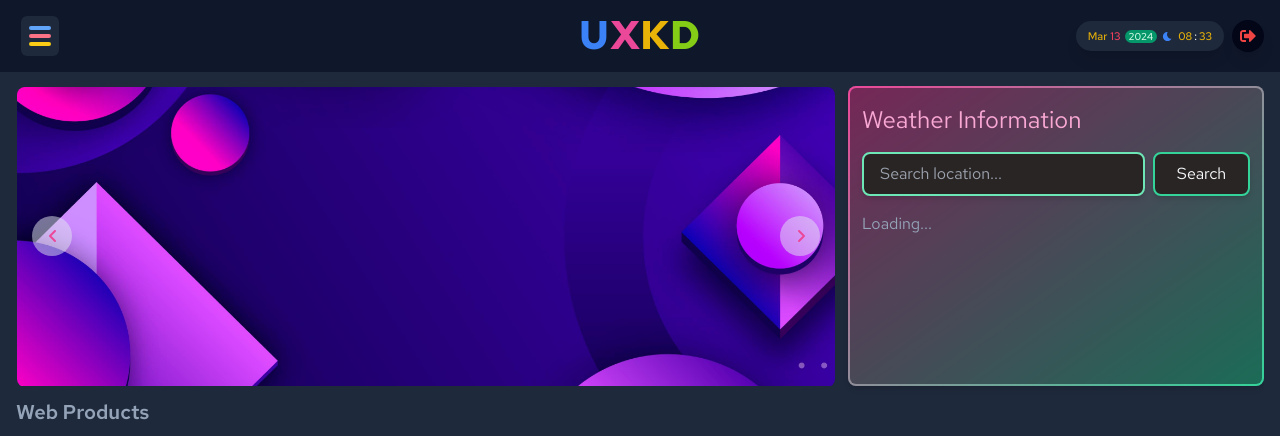
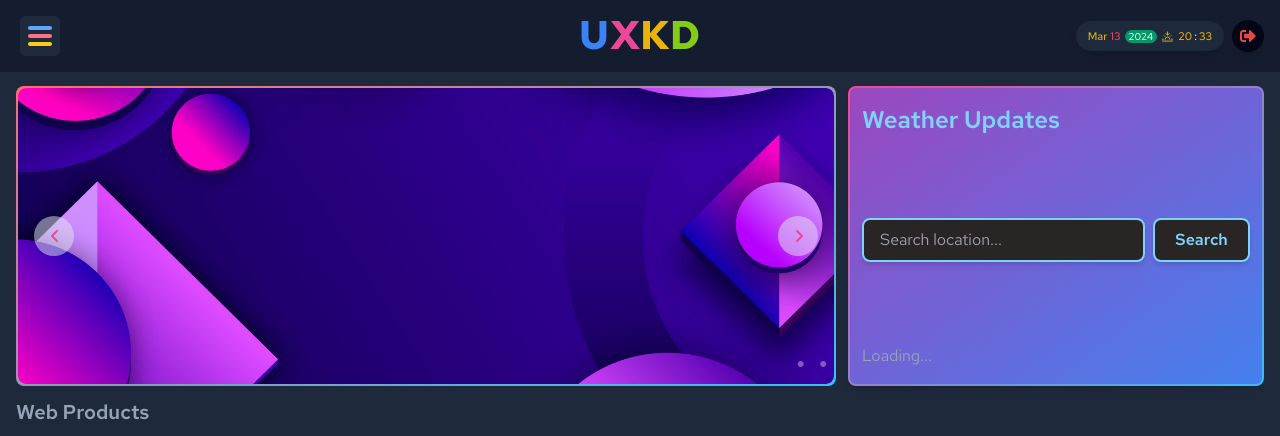
Before and after one commit to ux-krish/kdshop, a React (Create React App) app: page / in a window 1280 px wide. Shown: the top 436 px of the page. Built offline with nearby package versions, Linux system fonts and the light colour scheme; no server answers; sample sign-in values are in the browser's storage.

Commit message:
new changes v4

```diff
--- a/src/components/common/Carousel.js
+++ b/src/components/common/Carousel.js
@@ -29,11 +29,12 @@ const Carousel = () => {
   }, [currentIndex]);
 
   return (
-    <div className="relative min-w-[100%] h-[100%] overflow-hidden ">
+    <div className='relative min-w-[100%] h-[100%] bg-gradient-to-br from-red-400 to-sky-400 p-[2px] rounded-lg'>
+      <div className="relative min-w-[100%] h-[100%] overflow-hidden  rounded-lg">
       {slidesData.map((slide, index) => (
         <div
           key={slide.id}
-          className={`absolute overflow-hidden inset-[1px] max-w-full h-full transition-opacity duration-500 ease-in-out rounded-lg ${
+          className={`absolute overflow-hidden inset-0 max-w-full h-full transition-opacity duration-500 ease-in-out rounded-lg ${
             index === currentIndex ? 'opacity-100' : 'opacity-0'
           }`}
         >
@@ -53,6 +54,7 @@ const Carousel = () => {
         <svg width={10} xmlns="http://www.w3.org/2000/svg" viewBox="0 0 320 512"><path d="M278.6 233.4c12.5 12.5 12.5 32.8 0 45.3l-160 160c-12.5 12.5-32.8 12.5-45.3 0s-12.5-32.8 0-45.3L210.7 256 73.4 118.6c-12.5-12.5-12.5-32.8 0-45.3s32.8-12.5 45.3 0l160 160z" fill="#ec4899"/></svg>
       </button>
     </div>
+    </div>
   );
 };
 
--- a/src/components/common/DateTimeBadge.js
+++ b/src/components/common/DateTimeBadge.js
@@ -1,6 +1,7 @@
 import React, { useState, useEffect } from 'react';
 import { IoSunnyOutline } from "react-icons/io5";
-import { MdBedtime } from "react-icons/md";
+import { FaDove } from "react-icons/fa";
+import { FiSunrise, FiSunset } from "react-icons/fi"; // Using icons from react-icons/fi
 
 const DateTimeBadge = () => {
   const [currentDateTime, setCurrentDateTime] = useState(new Date());
@@ -13,31 +14,34 @@ const DateTimeBadge = () => {
     return () => clearInterval(interval);
   }, []);
 
-  const month = currentDateTime.toLocaleString(undefined, { month: 'short' });
-  const date = currentDateTime.getDate();
-  const year = currentDateTime.getFullYear();
-  let hour = currentDateTime.getHours();
+  const hour = currentDateTime.getHours();
   const minute = currentDateTime.getMinutes();
-  const amPm = hour >= 12 ? 'PM' : 'AM';
 
-  hour = hour % 12 || 12;
+  // Define conditions for different periods of the day
+  let icon;
+  if (hour >= 0 && hour < 6) {
+    icon = <FiSunrise className='text-yellow-500' />;
+  } else if (hour >= 6 && hour < 12) {
+    icon = <FaDove className='text-yellow-500' />;
+  } else if (hour >= 12 && hour < 18) {
+    icon = <IoSunnyOutline className='text-yellow-500' />;
+  } else if (hour >= 18 && hour < 24) {
+    icon = <FiSunset className='text-yellow-500' />;
+  } else {
+    // Handle invalid hour
+    icon = null;
+  }
 
   return (
     <div className="text-white fixed right-14 flex flex-col sm:flex-row items-center md:gap-2 gap-1">
       <span className="text-[11px] flex gap-1 w-full">
         <span className='rounded-full font-medium flex bg-slate-800 gap-[5px] px-3 h-[30px] items-center justify-center shadow-lg '>
           <span className=' sm:inline'>
-            <span className="mr-[3px] text-yellow-500">{month}</span>
-            <span className="mr-[4px] text-rose-500">{date}</span>
-            <span className='text-emerald-100 text-[10px] bg-emerald-600 rounded-full px-1'>{year}</span>
+            <span className="mr-[3px] text-yellow-500">{currentDateTime.toLocaleString(undefined, { month: 'short' })}</span>
+            <span className="mr-[4px] text-rose-500">{currentDateTime.getDate()}</span>
+            <span className='text-emerald-100 text-[10px] bg-emerald-600 rounded-full px-1'>{currentDateTime.getFullYear()}</span>
           </span>
-          {
-            hour >= 6 ? (
-              <MdBedtime className="text-blue-500" />
-            ) : (
-              <IoSunnyOutline className='text-yellow-500' />
-            )
-          }
+          {icon}
           <span className='flex gap-[2px] items-center'>
             <span className="block text-yellow-500">{hour < 10 ? '0' + hour : hour}</span> :
             <span className="block text-yellow-500">{minute < 10 ? '0' + minute : minute}</span>
--- a/src/components/common/Nav.js
+++ b/src/components/common/Nav.js
@@ -18,13 +18,13 @@ const Nav = ({onLogout, loggedIn}) => {
   return (
     <>
     <div onClick={() => handleSidebarToggle()} className={`backdrop ${isOpen ? 'z-20' : '-z-50'}`}></div>
-    <div className="h-[60px] md:h-[72px] bg-slate-900 fixed z-20 flex justify-between items-center inset-0 w-full">
+    <div className={`h-[60px] md:h-[72px] bg-slate-950/30 ${isOpen ? '' : 'backdrop-blur-xl'} fixed z-20 flex justify-between items-center inset-0 w-full`}>
 
       <div className={`mt-0 ml-4 fixed transform z-20 ease-in-out transition-all duration-300 ${
           isOpen ? 'translate-x-[255px]' : 'translate-x-0'
         }`}>
         <div
-          className={`flex items-center justify-center w-12 h-10 cursor-pointer group rounded-full py-[2px] px-[5px]  hover:bg-gradient-to-r from-pink-500 to-blue-500 hover:border-slate-950 ${isOpen ? 'bg-gradient-to-r from-pink-500 to-blue-500' : ''}`}
+          className={`flex items-center justify-center w-12 h-10 cursor-pointer group rounded-full py-[2px] px-[0]  hover:bg-gradient-to-r from-pink-500 to-blue-500 hover:border-slate-950 ${isOpen ? 'md:bg-gradient-to-r from-pink-500 to-blue-500' : ''}`}
           onClick={handleSidebarToggle}
         >
           <div className={`w-10 h-10 px-[8px] flex flex-col justify-center gap-1  group-hover:bg-slate-900 rounded-md ${isOpen ? "bg-slate-900" : "bg-slate-800"}`}>
@@ -88,7 +88,7 @@ const Nav = ({onLogout, loggedIn}) => {
         </div>
       </div>
       <div className={`fixed left-[70px] md:inset-0 md:mx-auto h-[70px]  flex justify-center items-center ${isOpen ? '-z-50' : 'z-0'}`}>
-        <Link to={'/'} className='font-black text-[30px] md:text-[40px] tracking-wide inline' onClick={() => setIsOpen(false)}>
+        <Link to={'/'} className='font-black text-[24px] md:text-[40px] tracking-wide inline' onClick={() => setIsOpen(false)}>
           <span className='text-blue-500'>U</span>
           <span className='text-pink-500'>X</span>
           <span className='text-yellow-500'>K</span>
--- a/src/components/common/WeatherCard.js
+++ b/src/components/common/WeatherCard.js
@@ -1,5 +1,6 @@
 import React, { useState, useEffect } from 'react';
 import { RiSunLine, RiCloudyLine, RiFoggyLine } from 'react-icons/ri';
+import { LiaSkyatlas } from "react-icons/lia";
 
 const WeatherCard = () => {
   const [weather, setWeather] = useState(null);
@@ -67,19 +68,19 @@ const WeatherCard = () => {
   };
 
   return (
-    <div className= " bg-gradient-to-br from-pink-500 to-emerald-400 w-full p-[2px] rounded-lg shadow-md">
-      <div class=" bg-slate-950/50 h-full rounded-md py-4 px-3">
-      <h1 className="text-2xl mb-4 text-pink-300">Weather Information <span></span></h1>
+    <div className="bg-gradient-to-br from-pink-500 to-sky-400 w-full p-[2px] rounded-lg shadow-md">
+      <div className="bg-indigo-600/50 h-full rounded-md py-4 px-3 relative flex-col justify-between flex">
+        <h1 className="text-2xl mb-4 text-sky-300 font-semibold">Weather Updates</h1>
         <div className="flex mb-4 w-full flex-row">
           <input
             type="text"
             placeholder="Search location..."
-          className="shadow-md px-4 py-2 mr-2 border-[2px] text-slate-50 border-emerald-300 bg-stone-800 focus:outline-none focus:border-pink-400 rounded-lg flex-1"
+            className="shadow-md px-4 py-2 mr-2 border-[2px] text-slate-50 border-sky-300 bg-stone-800 focus:outline-none focus:border-pink-400 rounded-lg flex-1"
             value={searchInput}
             onChange={(e) => setSearchInput(e.target.value)}
           />
           <button
-          className="px-4 py-2 shadow-md border-emerald-400 border-[2px] bg-stone-800 hover:bg-emerald-500 hover:text-slate-800 active:border-pink-400 active:bg-pink-400 text-slate-50 rounded-lg basis-1/4"
+            className="px-4 py-2 shadow-md border-sky-300 font-semibold border-[2px] bg-stone-800 hover:bg-emerald-500 hover:text-slate-800 active:border-pink-400 active:bg-pink-400 text-sky-300 rounded-lg basis-1/4"
             onClick={handleSearch}
           >
             Search
@@ -88,24 +89,42 @@ const WeatherCard = () => {
         {loading ? (
           <p>Loading...</p>
         ) : (
-        <div className=' bg-gradient-to-br from-teal-400 to-pink-600 shadow-md p-[2px] rounded-lg flex'>
+          <div className='h-full bg-gradient-to-br from-sky-300 to-pink-600 shadow-md p-[2px] rounded-lg flex'>
             {weather && (
-            <div className='w-full bg-slate-950/80 p-3 rounded-md'>
-              <h2 className="text-md mb-2 font-medium">{weather.name}</h2>
-              <div className="flex items-center mb-2">
-                <span className="text-gray-500 mr-2">Temperature:</span>
-                <span className="text-md">{Math.floor(weather.main.temp)}°C</span>
+              <div className='w-full h-full bg-slate-950/80 p-3 rounded-md'>
+                <h2 className="text-md mb-2 font-medium text-sky-300">{weather.name}</h2>
+                <div className='flex flex-wrap gap-2'>
+                <div className="flex items-center mr-4">
+                  <span className="text-gray-500 mr-2"><RiSunLine size={18} /></span>
+                  <span className="text-md text-slate-400">{Math.floor(weather.main.temp)}°C</span>
                 </div>
-              <div className="flex items-center mb-4">
+                <div className="flex items-center mr-4">
+                  <span className="text-gray-500 mr-2"><RiCloudyLine size={18} /></span>
+                  <span className="text-md text-slate-400">{weather.main.humidity}%</span>
+                </div>
+                <div className="flex items-center mr-4">
+                  <span className="text-gray-500 mr-2"><RiFoggyLine size={18} /></span>
+                  <span className="text-md text-slate-400">{weather.wind.speed} m/s</span>
+                </div>
+                <div className="flex items-center mr-4">
+                  <span className="text-gray-500 mr-2"><LiaSkyatlas size={18} /></span>
+                  <span className="text-md text-slate-400">{weather.visibility} meters</span>
+                </div>
+                <div className="flex items-center mr-4">
                   <span className="text-gray-500 mr-2">Description:</span>
-                <span className="text-md">{weather.weather[0].description}</span>
+                  <span className="text-md text-slate-400">{weather.weather[0].description}</span>
                 </div>
+
                 <div className="flex items-center">
                   <span className="text-gray-500 mr-2">Weather:</span>
                   {weather.weather[0].main === 'Clear' && <RiSunLine size={24} />}
                   {weather.weather[0].main === 'Clouds' && <RiCloudyLine size={24} />}
                   {weather.weather[0].main === 'Mist' && <RiFoggyLine size={24} />}
+                  {weather.weather[0].main == '' && <LiaSkyatlas size={24} className='text-slate-400' />}
+                  {console.log(weather.weather[0].main )}
                 </div>
+                </div>
+
               </div>
             )}
           </div>
--- a/src/components/home/Home.js
+++ b/src/components/home/Home.js
@@ -43,10 +43,10 @@ const Home = () => {
   return (
     <Layout >
       <div className='flex w-full h-full flex-wrap items-stretch justify-between gap-3'>
-        <div className='basis-1/2 grow h-[300px]'>
+        <div className='basis-1/2 grow min-h-[300px]'>
           <Carousel />
         </div>
-        <div className='flex bg-slate-700 md:basis-1/3 w-full  rounded-lg h-[300px]'>
+        <div className='flex bg-slate-700 md:basis-1/3 w-full  rounded-lg '>
           <WeatherCard />
         </div>
       </div>
@@ -56,12 +56,12 @@ const Home = () => {
           {UiProduct.map(item => {
             return (
               <div key={item.id} className={`${item.classes} flex items-center p-4 rounded-lg shadow-md transition duration-300 ease-in-out`}>
-              <div class="flex-1">
+              <div className="flex-1">
                   <h3 className="text-lg font-semibold mb-2 text-slate-50">{item.title}</h3>
                   <p className="text-slate-100">{item.description}</p>
                   <button className={`${item.btnClasses} mt-4 text-[12px] uppercase text-slate-200 hover:text-slate-50 font-semibold py-2 px-4 border border-slate-200 rounded-full transition duration-300 ease-in-out`}>View Details</button>
               </div>
-              <div class="w-32 h-32 bg-slate-200 rounded-md ml-4 overflow-hidden flex items-center justify-center">
+              <div className="w-32 h-32 bg-slate-200 rounded-md ml-4 overflow-hidden flex items-center justify-center">
                 <img src={item.imgUrl} className='object-cover h-full' alt="" />
               </div>
           </div>
--- a/src/index.css
+++ b/src/index.css
@@ -4,7 +4,7 @@
 
 @layer utilities {
     .backdrop{
-        @apply m-1 fixed inset-0 transform transition-all duration-300 backdrop-blur-sm bg-slate-800/50;
+        @apply fixed inset-0 transform transition-all duration-300 backdrop-blur-sm bg-slate-800/50;
     }
 
 }
```
Lines whose indentation alone changed are shown as unchanged.
